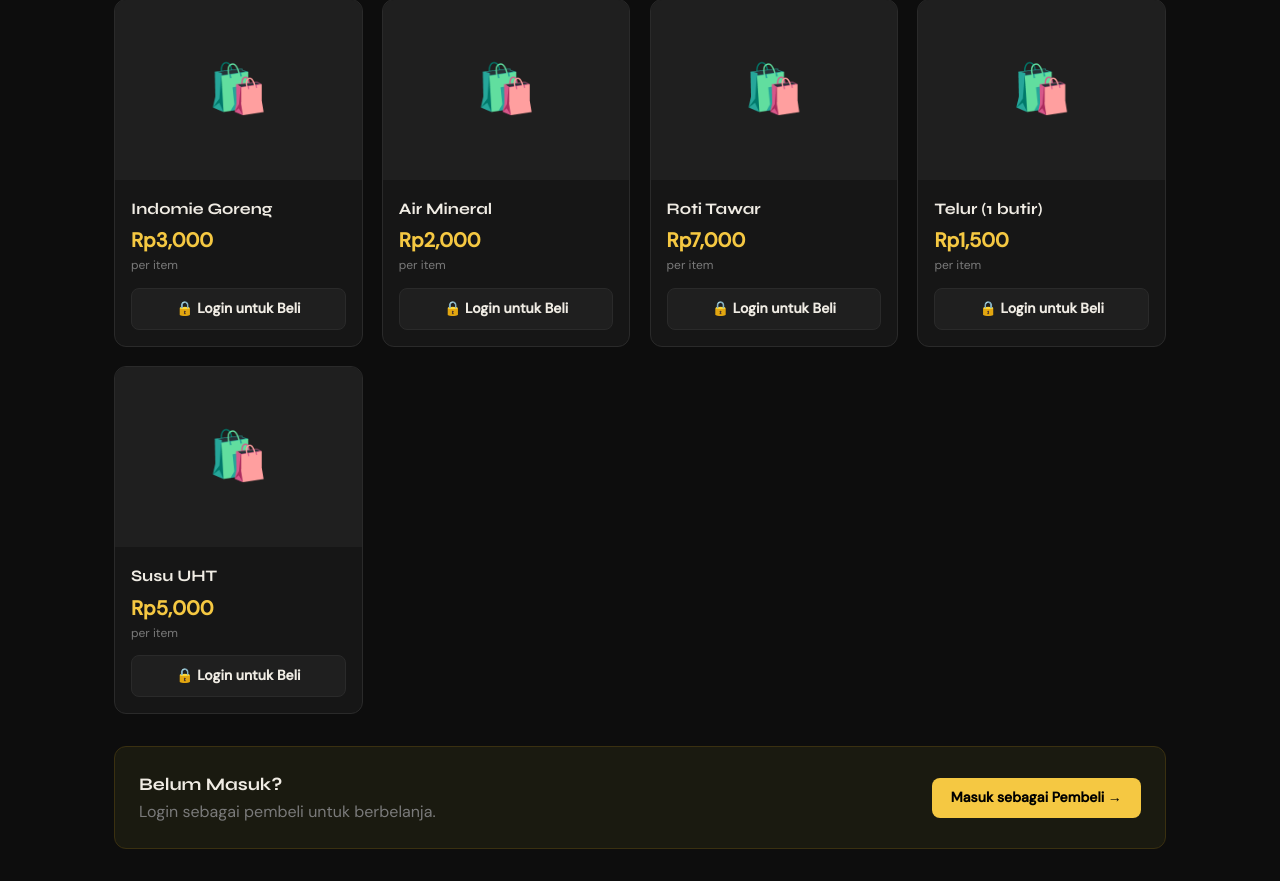
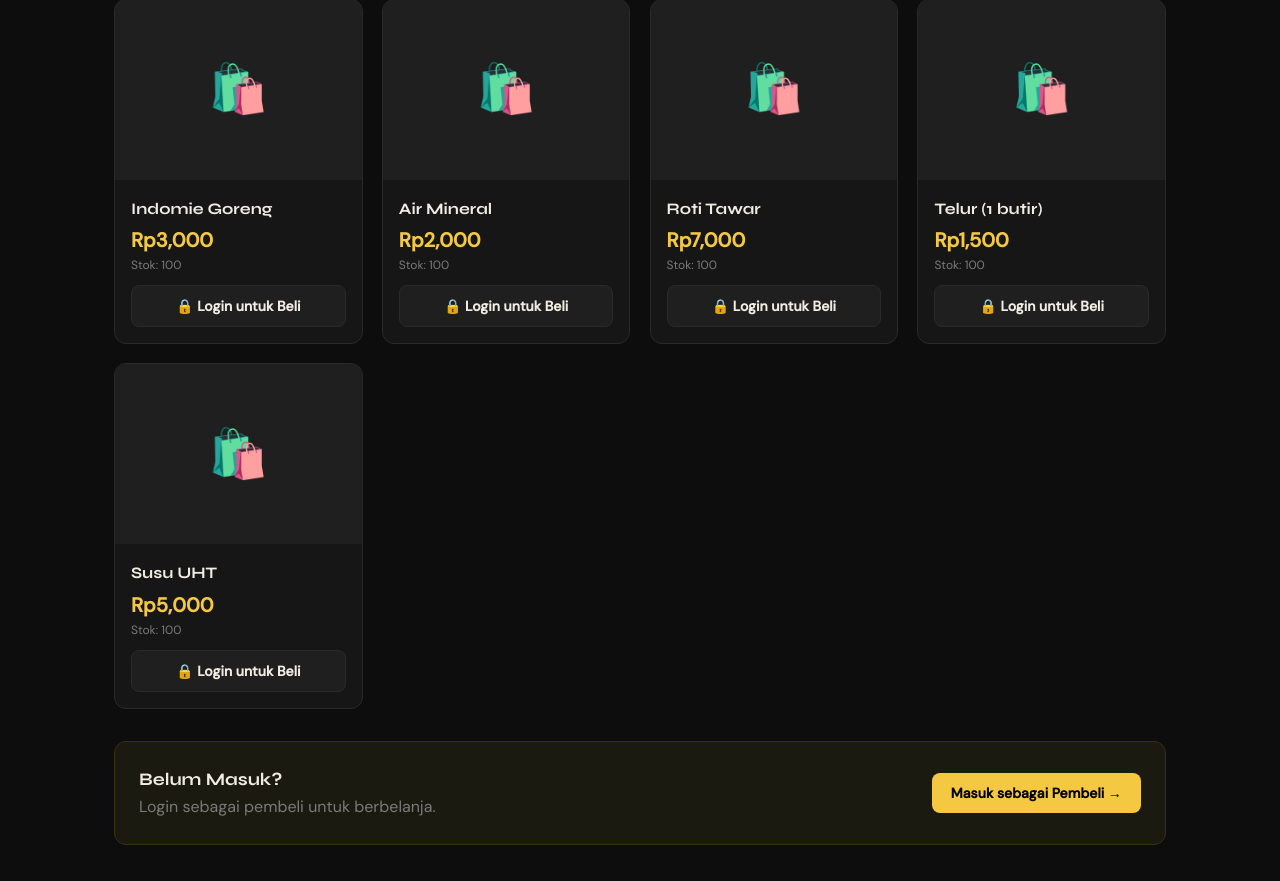
Before and after one commit to GabHub7/pystore, a Flask app: page / in a window 1280 px wide. Shown: the part 211-1092 px from the top of the page. After the commit the page ends 1056 px from the top, so only its background shows below. Run offline with Flask 3, Linux system fonts and the light colour scheme.

Commit message:
Update index.html

```diff
--- a/templates/index.html
+++ b/templates/index.html
@@ -17,26 +17,35 @@
     <div class="card" style="padding:0;overflow:hidden;display:flex;flex-direction:column;transition:border-color 0.2s,transform 0.2s;"
       onmouseover="this.style.borderColor='#f5c842';this.style.transform='translateY(-3px)'"
       onmouseout="this.style.borderColor='#2a2a2a';this.style.transform='translateY(0)'">
-      <div style="width:100%;height:180px;overflow:hidden;background:#1f1f1f;display:flex;align-items:center;justify-content:center;">
+      <div style="width:100%;height:180px;overflow:hidden;background:#1f1f1f;display:flex;align-items:center;justify-content:center;position:relative;">
         {% if b.gambar %}
           <img src="{{ b.gambar }}" alt="{{ b.nama }}" style="width:100%;height:100%;object-fit:cover;"
             onerror="this.parentElement.innerHTML='<span style=font-size:3rem>🛍️</span>'">
         {% else %}
           <span style="font-size:3rem;">🛍️</span>
         {% endif %}
+        {% if b.stok is defined and b.stok <= 5 %}
+        <span style="position:absolute;top:8px;right:8px;background:var(--danger);color:#fff;font-size:0.7rem;font-weight:700;padding:3px 8px;border-radius:20px;">Hampir Habis!</span>
+        {% endif %}
       </div>
-      <div style="padding:1rem;display:flex;flex-direction:column;gap:0.75rem;flex:1;">
+      <div style="padding:1rem;display:flex;flex-direction:column;gap:0.6rem;flex:1;">
         <div>
           <h3 style="font-size:1rem;">{{ b.nama }}</h3>
           <p class="text-accent" style="font-size:1.25rem;font-weight:700;margin-top:0.2rem;">Rp{{ "{:,}".format(b.harga) }}</p>
-          <p class="text-muted" style="font-size:0.75rem;">per item</p>
+          {% if b.stok is defined %}
+          <p style="font-size:0.75rem;color:{% if b.stok <= 5 %}var(--danger){% elif b.stok <= 20 %}var(--warn){% else %}var(--muted){% endif %};">
+            Stok: {{ b.stok }}
+          </p>
+          {% endif %}
         </div>
-        {% if pembeli %}
+        {% if b.stok is defined and b.stok <= 0 %}
+          <div class="btn btn-secondary" style="text-align:center;justify-content:center;opacity:0.5;cursor:not-allowed;">❌ Stok Habis</div>
+        {% elif pembeli %}
           <form method="POST" action="/tambah-keranjang" style="display:flex;flex-direction:column;gap:0.5rem;">
             <input type="hidden" name="id_barang" value="{{ b.id }}">
             <div class="qty-wrap">
               <label style="margin:0;white-space:nowrap;font-size:0.8rem;">Qty:</label>
-              <input type="number" name="qty" value="1" min="1" max="100" style="font-size:0.9rem;">
+              <input type="number" name="qty" value="1" min="1" max="{{ b.stok if b.stok is defined else 99 }}" style="font-size:0.9rem;">
             </div>
             <button type="submit" class="btn btn-primary" style="justify-content:center;">+ Keranjang</button>
           </form>
```
